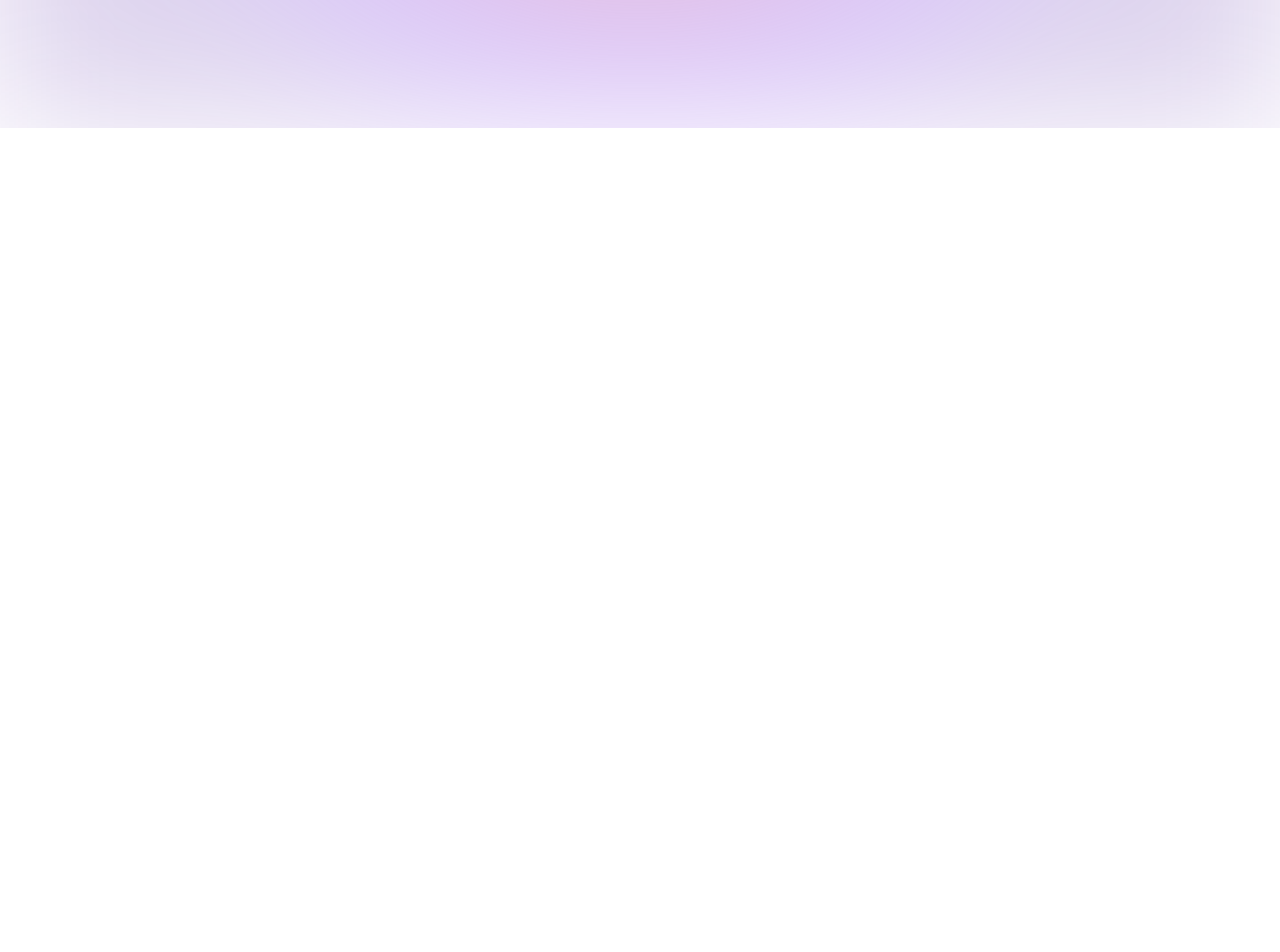
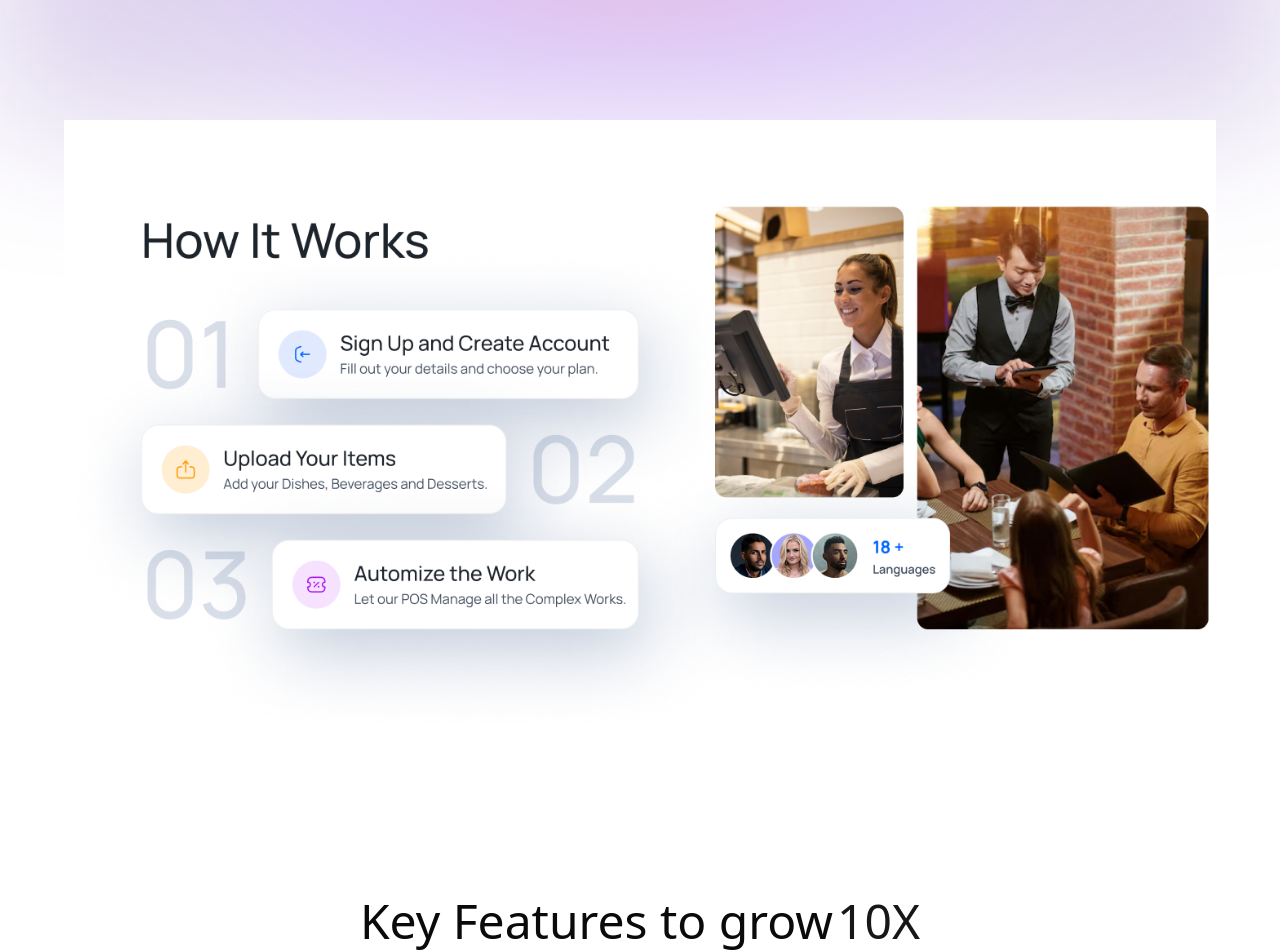
Before and after one commit to react6-flyweis/triaxx-homepage, a React (Vite) app: page / in a window 1280 px wide. Shown: the part 680-1632 px from the top of the page. Before the commit the page ends 808 px from the top, so only its background shows below. Built offline with nearby package versions, Linux system fonts and the light colour scheme.

Commit message:
feat: update import paths and structure in App component for improved organization

```diff
--- a/src/App.tsx
+++ b/src/App.tsx
@@ -1,9 +1,23 @@
-import HeroSection from "./components/HeroSection";
+import HeroSection from "@/components/HeroSection";
+import FeaturesSection from "@/components/FeaturesSection";
+import ExclusiveSection from "./components/ExclusiveSection";
+import TeamTriaxx from "./components/TeamTriaxx";
+import InventorySection from "./components/InventorySection";
+import ExperienceSection from "./components/ExperienceSection";
+import PlanSection from "./components/PlanSection";
+import HowItWorksSection from "./components/HowItWorksSection";
 
 function App() {
   return (
     <div className="">
       <HeroSection />
+      <HowItWorksSection />
+      <FeaturesSection />
+      <ExclusiveSection />
+      <TeamTriaxx />
+      <InventorySection />
+      <ExperienceSection />
+      <PlanSection />
     </div>
   );
 }
```
